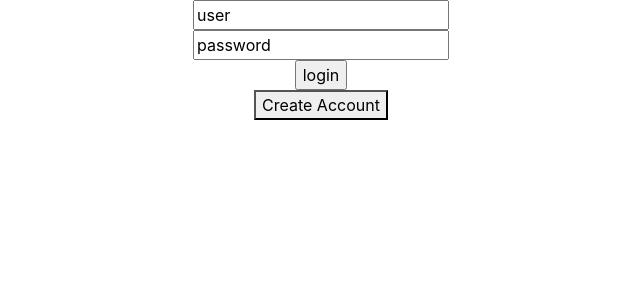
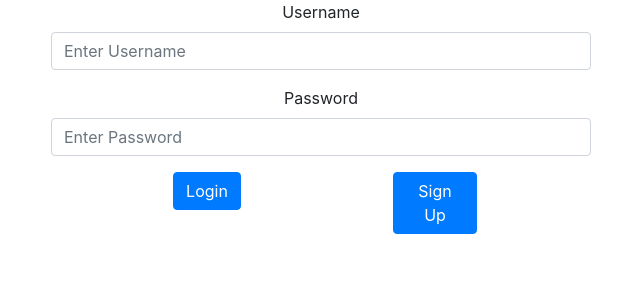
Before and after one commit to bosmanpa/backline-frontend, a React (Create React App) app: page /login in a window 1280 px wide. Shown: the top 300 px of the page, without its empty margins (319-959 px from the left). Built offline with nearby package versions, Linux system fonts and the light colour scheme.

Commit message:
added event cards and login/signup styling

```diff
--- a/src/App.js
+++ b/src/App.js
@@ -11,6 +11,7 @@ import OwnerProfile from './components/OwnerProfile'
 import PromoterProfile from './components/PromoterProfile'
 import AddEquipment from './components/AddEquipment'
 import AddEvent from './components/AddEvent'
+import EventShow from './components/EventShow'
 import './App.css';
 
 function App() {
@@ -29,6 +30,7 @@ function App() {
             <Route exact path='/promoterprofile' component={PromoterProfile} />
             <Route exact path='/addequipment' component={AddEquipment} />
             <Route exact path='/addevent' component={AddEvent} />
+            <Route exact path='/eventshow' component={EventShow} />
           </Switch>
       </div>
     </BrowserRouter>
--- a/src/actions/index.js
+++ b/src/actions/index.js
@@ -60,3 +60,10 @@ export const setEquipmentModels = (equipmentModels) => {
     equipmentModels
   }
 }
+
+export const eventShow = (event) => {
+  return{
+    type: "SHOW_EVENT",
+    event
+  }
+}
--- /dev/null
+++ b/src/components/EventCard.js
@@ -0,0 +1,40 @@
+import React, { Component } from 'react';
+import Card from 'react-bootstrap/Card'
+import { withRouter } from 'react-router-dom'
+import { connect } from 'react-redux';
+import { eventShow } from '../actions/index'
+
+
+
+
+
+class EventCard extends Component {
+
+    handleClick = (eventShow) =>{
+        this.props.eventShow(eventShow)
+        this.props.history.push('/eventshow')
+    }
+
+    render () {
+    return(
+        <Card onClick={() => this.handleClick(this.props.event)} style={{ width: '18rem'}}>
+        <Card.Body>
+            <Card.Title>{this.props.event.name}</Card.Title>
+            <Card.Text>{this.props.event.location}</Card.Text>
+            <Card.Text>{this.props.event.description}</Card.Text>
+        </Card.Body>
+        </Card>
+        )
+    }
+}
+
+const mapDispatchToProps = (dispatch) => {
+    return {
+      eventShow: (event) => {
+        dispatch(eventShow(event))
+      }
+  }
+}
+
+
+export default withRouter(connect(null, mapDispatchToProps)(EventCard))
--- /dev/null
+++ b/src/components/EventShow.js
@@ -0,0 +1,48 @@
+import React, { Component } from 'react';
+import WithAuth from './WithAuth';
+import { connect } from 'react-redux';
+import { loginSuccess } from '../actions/index'
+import { setEquipmentTypes } from '../actions/index'
+import { setEquipmentModels } from '../actions/index'
+import { Redirect } from 'react-router-dom';
+
+class EventShow extends Component {
+
+
+
+
+    render(){
+        if (this.props.event.length !==0 ){
+        return(
+            <div>
+                {this.props.event[0].name}
+            </div>
+        )} else {
+            return(
+                <Redirect to='/promoterprofile'/>
+            )
+        }
+    }
+}
+
+const mapStateToProps = (state) => {
+    return {
+      event: state.eventShow
+    }
+  }
+
+const mapDispatchToProps = (dispatch) => {
+    return {
+      loginSuccess: (user) => {
+        dispatch(loginSuccess(user))
+      },
+      setEquipmentTypes: (equipmentTypes) => {
+        dispatch(setEquipmentTypes(equipmentTypes))
+      },
+      setEquipmentModels: (equipmentModels) => {
+        dispatch(setEquipmentModels(equipmentModels))
+      }
+    }
+  }
+
+export default connect(mapStateToProps, mapDispatchToProps)(WithAuth(EventShow))
--- a/src/components/Login.js
+++ b/src/components/Login.js
@@ -4,6 +4,12 @@ import { loginSuccess } from '../actions/index'
 import { connect } from 'react-redux'
 import { setEquipmentTypes } from '../actions/index'
 import { setEquipmentModels } from '../actions/index'
+
+import Form from 'react-bootstrap/Form'
+import Button from 'react-bootstrap/Button'
+import Container from 'react-bootstrap/Container'
+import Row from 'react-bootstrap/Row'
+import Col from 'react-bootstrap/Col'
 
 class Login extends Component {
     state = {
@@ -13,7 +19,7 @@ class Login extends Component {
 
   handleInputChange = (e) => {
     this.setState({
-      [e.target.name]: e.target.value
+      [e.target.id]: e.target.value
     })
   }
 
@@ -46,17 +52,39 @@ class Login extends Component {
 
   render(){
     return (
-      <div>
-          <form onSubmit={this.handleLogin}>
-            <input name={'username'} onChange={(e) => this.handleInputChange(e)} value={this.state.username} /><br/>
-            <input name={'password'} onChange={(e) => this.handleInputChange(e)} value={this.state.password} /><br/>
-            <input type='submit' value='login' />
-          </form>
-          <div>
-            <button onClick={this.redirectToSignup}>Create Account</button>
-          </div>
-      </div>
-
+      <Container>
+        <Row>
+            <Col></Col>
+            <Col xs={6}>
+                <Form onSubmit={this.handleLogin}>
+                    <Form.Group controlId="username" value={this.state.username} onChange={(e) => this.handleInputChange(e)}>
+                        <Form.Label>Username</Form.Label>
+                        <Form.Control placeholder="Enter Username" />
+                    </Form.Group>
+                    <Form.Group controlId="password" value={this.state.password} onChange={(e) => this.handleInputChange(e)}>
+                        <Form.Label>Password</Form.Label>
+                        <Form.Control type="password" placeholder="Enter Password" />
+                    </Form.Group>
+                    <Row>
+                      <Col></Col>
+                      <Col>
+                      <Button variant="primary" type="submit">
+                        Login
+                      </Button>
+                      </Col>
+                      <Col></Col>
+                      <Col>
+                      <Button variant="primary" onClick={this.redirectToSignup}>
+                        Sign Up
+                      </Button>
+                      </Col>
+                      <Col></Col>
+                    </Row>
+                </Form>
+            </Col>
+            <Col></Col>
+        </Row>
+      </Container>
     );
   }
 }
--- a/src/components/PromoterProfile.js
+++ b/src/components/PromoterProfile.js
@@ -5,6 +5,7 @@ import { loginSuccess } from '../actions/index'
 import { setUserEvents } from '../actions/index'
 import { setEquipmentTypes } from '../actions/index'
 import { setEquipmentModels } from '../actions/index'
+import EventCard from './EventCard'
 
 
 
@@ -33,6 +34,14 @@ class PromoterProfile extends Component{
         this.props.history.push(e.target.id)
       }
 
+      renderEvents = () =>{
+        if (this.props.userEvents.length !== 0){
+          return this.props.userEvents.map(event => {
+          return <EventCard event={event}/>
+        })}
+      }
+
+
     render(){
 
         return(
@@ -40,13 +49,17 @@ class PromoterProfile extends Component{
                 Promoter Profile
                 <button id='/promoterupdate' onClick={this.handleButtonClick}>Update Promoter Profile</button>
                 <button id='/addevent' onClick={this.handleButtonClick}>Add Event</button>
+                <button id='/dashboard' onClick={this.handleButtonClick}>Back to Dashboard</button>
+                {this.renderEvents()}
             </div>
         )
     }
 }
 
 const mapStateToProps = (state) => {
-    return {currentUser: state.currentUser, userEvents: state.userEvents}
+    return {
+      currentUser: state.currentUser,
+      userEvents: state.userEvents}
   }
 
   const mapDispatchToProps = (dispatch) => {
--- a/src/components/Signup.js
+++ b/src/components/Signup.js
@@ -3,6 +3,12 @@ import { loginSuccess } from '../actions/index'
 import { connect } from 'react-redux';
 import { setEquipmentTypes } from '../actions/index'
 import { setEquipmentModels } from '../actions/index'
+
+import Form from 'react-bootstrap/Form'
+import Button from 'react-bootstrap/Button'
+import Container from 'react-bootstrap/Container'
+import Row from 'react-bootstrap/Row'
+import Col from 'react-bootstrap/Col'
 
 class Signup extends Component{
 state ={
@@ -12,7 +18,7 @@ state ={
 }
 handleInputChange = (e) => {
     this.setState({
-      [e.target.name]: e.target.value
+      [e.target.id]: e.target.value
     })
   }
 
@@ -37,14 +43,31 @@ handleInputChange = (e) => {
 
 render(){
     return (
-      <div>
-          <form onSubmit={this.handleSignup}>
-            Username <input name={'username'} onChange={(e) => this.handleInputChange(e)} value={this.state.username} /><br/>
-            Password <input name={'password'} onChange={(e) => this.handleInputChange(e)} value={this.state.password} /><br/>
-            Confirm Password <input name={'password_confirmation'} onChange={(e) => this.handleInputChange(e)} value={this.state.password_confrimation} /><br/>
-            <input type='submit' value='Sign Up' />
-          </form>
-      </div>
+      <Container>
+        <Row>
+            <Col></Col>
+            <Col xs={6}>
+                <Form onSubmit={this.handleSignup}>
+                    <Form.Group controlId="username" value={this.state.username} onChange={(e) => this.handleInputChange(e)}>
+                        <Form.Label>Username</Form.Label>
+                        <Form.Control placeholder="Enter Username" />
+                    </Form.Group>
+                    <Form.Group controlId="password" value={this.state.password} onChange={(e) => this.handleInputChange(e)}>
+                        <Form.Label>Password</Form.Label>
+                        <Form.Control type="password" placeholder="Enter Password" />
+                    </Form.Group>
+                    <Form.Group controlId="password_confirmation" value={this.state.password_confirmation} onChange={(e) => this.handleInputChange(e)}>
+                        <Form.Label>Confirm Password</Form.Label>
+                        <Form.Control type="password" placeholder="Confirm Password" />
+                    </Form.Group>
+                    <Button variant="primary" type="submit">
+                        Sign Up
+                    </Button>
+                </Form>
+            </Col>
+            <Col></Col>
+        </Row>
+      </Container>
     );
   }
 }
--- /dev/null
+++ b/src/reducers/eventShow.js
@@ -0,0 +1,10 @@
+const initialState = []
+
+export default function eventShow(state = initialState, action) {
+    switch (action.type) {
+        case "SHOW_EVENT":
+            return [action.event]
+        default:
+            return state
+    }
+}
--- a/src/reducers/index.js
+++ b/src/reducers/index.js
@@ -4,11 +4,13 @@ import ownedEquipment from './ownedEquipment'
 import userEvents from './userEvents'
 import equipmentTypes from './equipmentTypes'
 import equipmentModels from './equipmentModels'
+import eventShow from './eventShow'
 
 export default combineReducers({
   currentUser,
   ownedEquipment,
   userEvents,
   equipmentTypes,
-  equipmentModels
+  equipmentModels,
+  eventShow
 })
--- a/src/reducers/userEvents.js
+++ b/src/reducers/userEvents.js
@@ -1,9 +1,7 @@
-export default function userEvents(state = {}, action) {
+export default function userEvents(state = [], action) {
     switch (action.type) {
         case "SET_USER_EVENTS":
-            return{
-                events: action.events
-            }
+            return action.events
         default:
             return state
     }
```
Also changed, not shown: src/components/OwnedEquipment.js (+34 -6 lines), src/components/OwnerProfile.js (+9 -4 lines).
